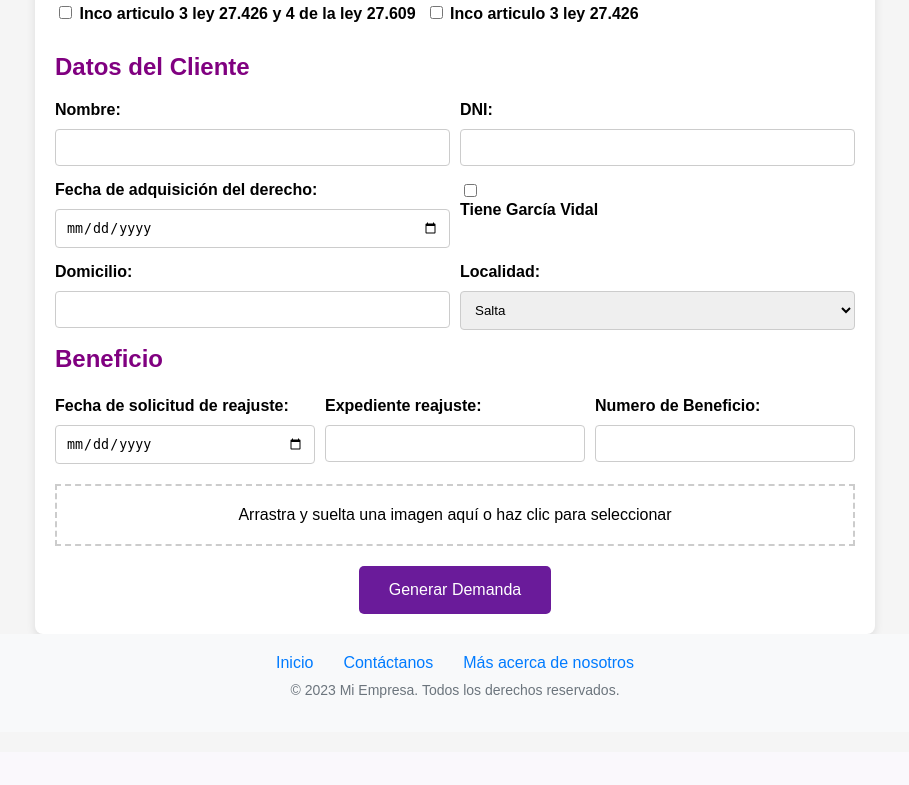
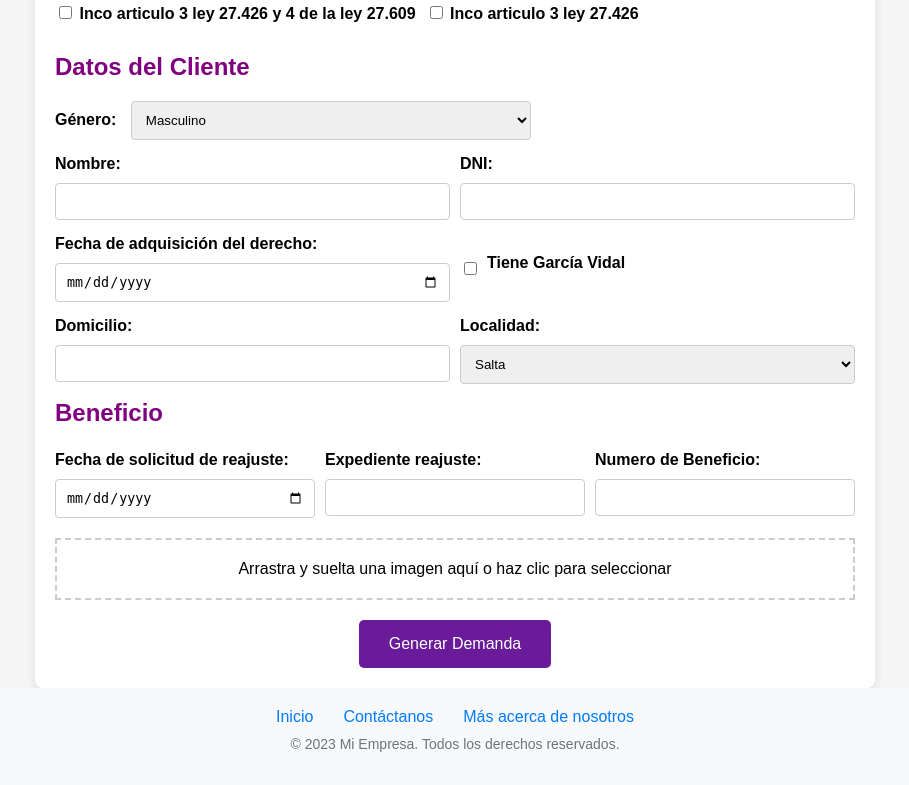
Before and after one commit to OctavioGalvan5/app-web-prueba, a Flask app: page /formulario_demandas in a window 1280 px wide. Shown: the part 244-1029 px from the top of the page, without its empty margins (185-1094 px from the left). Before the commit the page ends 942 px from the top, so only its background shows below. Run offline with Flask 3, Linux system fonts and the light colour scheme; the visitor is signed in with stand-in values (Sample User, id 1); some libraries are stand-ins or nearby versions.

Commit message:
cambios a demandas

```diff
--- a/app.py
+++ b/app.py
@@ -129,6 +129,7 @@ def formulario_demandas():
         localidad = request.form['localidad']
         fecha_reajuste = request.form['fechaReajuste']
         expediente_reajuste = request.form['expedienteReajuste']
+        Beneficio = request.form['Beneficio']
 
         # Manejo de la imagen
         imagen = request.files['imageUpload']  # Obtiene la imagen del formulario
--- a/templates/formulario_demanda.html
+++ b/templates/formulario_demanda.html
@@ -112,7 +112,7 @@
             <h2>Componentes Demanda</h2>
 
             <div class="form-group form-inline">
-                <label><input type="checkbox" name="opcion1"> Error Material</label>
+                <label><input type="checkbox" name="opcion_error_material"> Error Material</label>
                 <label><input type="checkbox" name="opcion2"> Suma no Remunerativas</label>
                 <label><input type="checkbox" name="opcion3"> Reajuste PBU</label>
                 <label><input type="checkbox" name="opcion4"> Tasa de complementación</label>
@@ -129,6 +129,15 @@
             </div>
 
             <h2>Datos del Cliente</h2>
+            <div class="form-group">
+                <label for="genero">Género:</label>
+                <select id="genero" name="genero" style="width: 50%;">
+                    <option value="Masculino">Masculino</option>
+                    <option value="Femenino">Femenino</option>
+                </select>
+            </div>
+
+
 
             <!-- Nombre y DNI -->
             <div class="form-group form-inline">
@@ -144,15 +153,16 @@
 
             <!-- Fecha de adquisición del derecho y checkbox -->
             <div class="form-group form-inline">
-                <div>
+                <div style="flex: 1;">
                     <label for="fecha">Fecha de adquisición del derecho:</label>
                     <input type="date" id="fecha" name="fecha_adquisicion_derecho" required>
                 </div>
-                <div class="checkbox-group">
-                    <input type="checkbox" id="garciaVidal" name="garciaVidal">
+                <div class="checkbox-group" style="flex: 1; display: flex; align-items: center;">
+                    <input type="checkbox" id="garciaVidal" name="garciaVidal" style="margin-right: 10px;">
                     <label for="garciaVidal">Tiene García Vidal</label>
                 </div>
             </div>
+
 
             <!-- Domicilio y Localidad -->
             <div class="form-group form-inline">
@@ -186,14 +196,28 @@
                 </div>
 
                 <div>
-                    <label for="expedienteReajuste">Numero de Beneficio:</label>
-                    <input type="text" id="expedienteReajuste" name="expedienteReajuste" required>
+                    <label for="Beneficio">Numero de Beneficio:</label>
+                    <input type="text" id="Beneficio" name="Beneficio" required>
                 </div>
             </div>
 
             <!-- Zona de Arrastre para Imágenes -->
             <div id="dropZone">Arrastra y suelta una imagen aquí o haz clic para seleccionar</div>
             <input type="file" id="imageUpload" name="imageUpload" accept="image/*" style="display: none;">
+
+            <div id="errorMaterialSection" style="display: none; margin-top: 20px;">
+                <h3>Error Material</h3>
+                <div class="form-group form-inline">
+                    <div>
+                        <label for="errorInput1">Input 1:</label>
+                        <input type="text" id="errorInput1" name="errorInput1">
+                    </div>
+                    <div>
+                        <label for="errorInput2">Input 2:</label>
+                        <input type="text" id="errorInput2" name="errorInput2">
+                    </div>
+                </div>
+            </div>
 
             <div class="button-container">
                 <button type="submit" class="button">Generar Demanda</button>
@@ -202,6 +226,17 @@
     </div>
 
     <script>
+        const errorMaterialCheckbox = document.querySelector('input[name="opcion_error_material"]');
+        const errorMaterialSection = document.getElementById('errorMaterialSection');
+
+        errorMaterialCheckbox.addEventListener('change', () => {
+            if (errorMaterialCheckbox.checked) {
+                errorMaterialSection.style.display = 'block'; // Mostrar el contenedor
+            } else {
+                errorMaterialSection.style.display = 'none'; // Ocultar el contenedor
+            }
+        });
+
         const dropZone = document.getElementById('dropZone');
         const imageUpload = document.getElementById('imageUpload');
 
```
Also changed, not shown: 2 other files.
